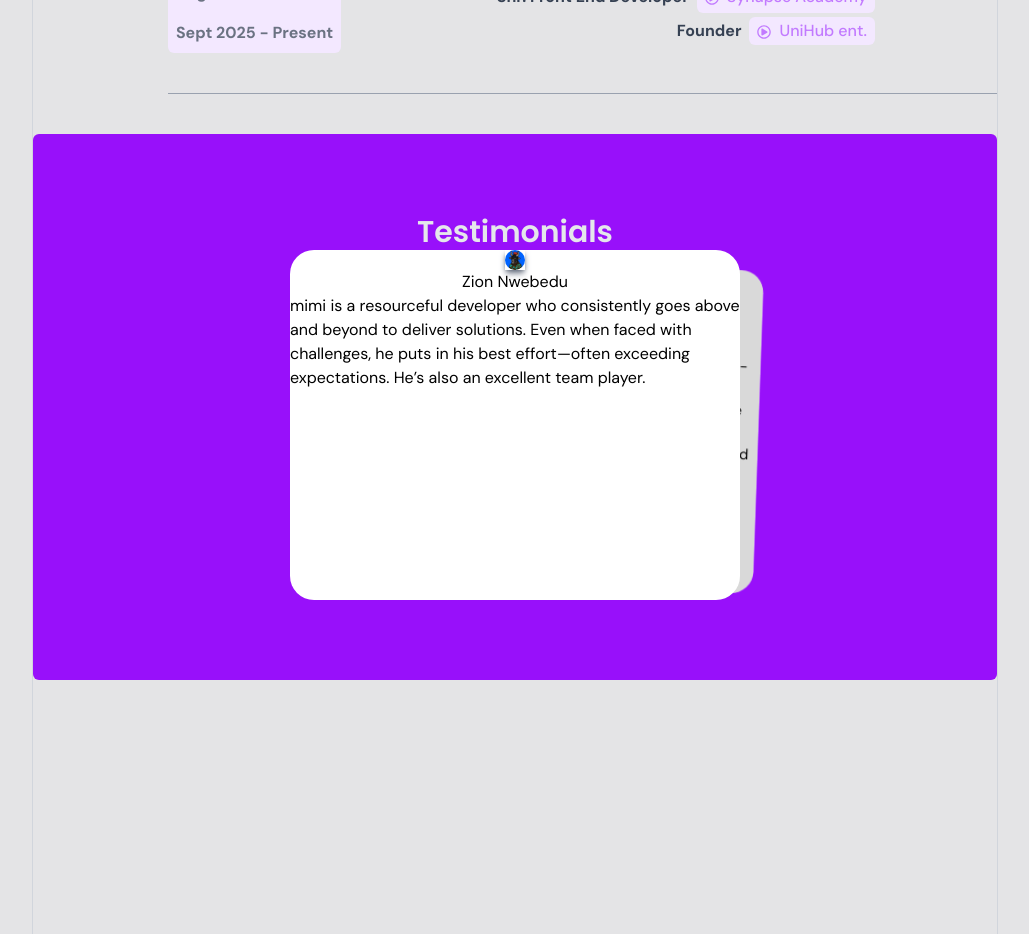
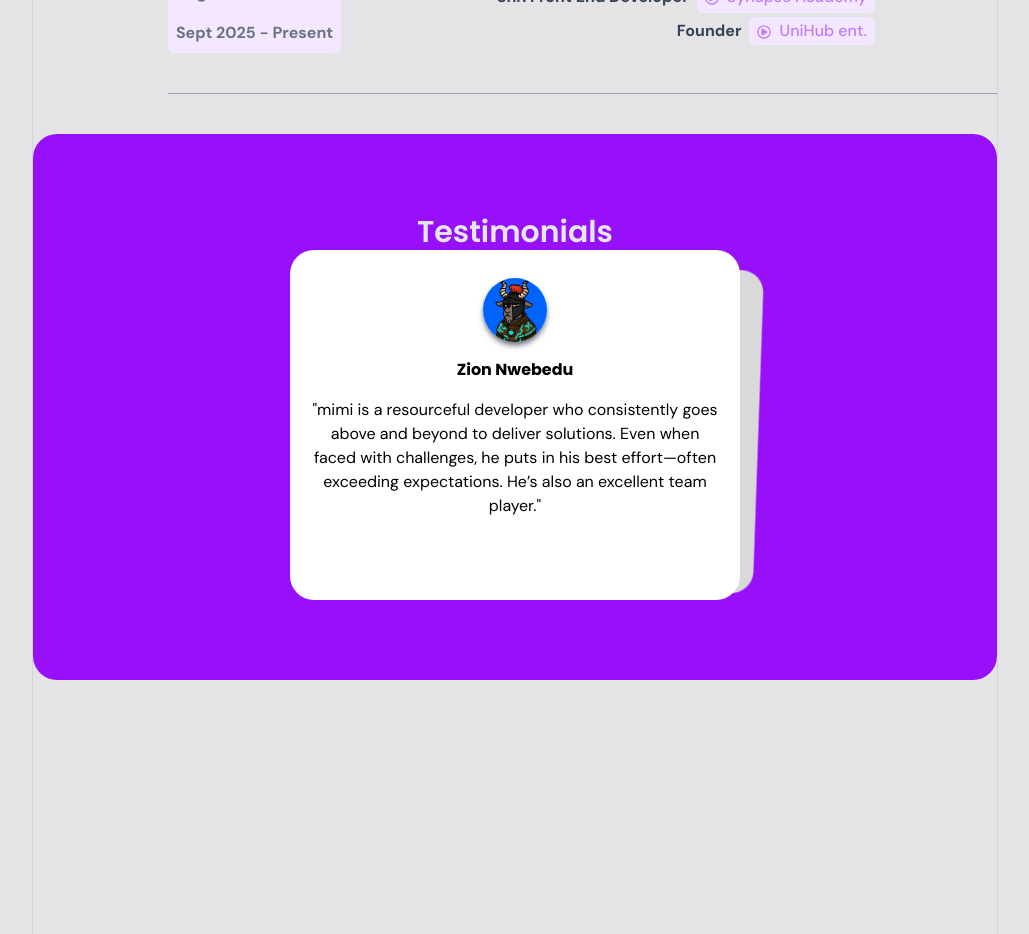
Before and after one commit to OkataMiracleDev/my_portfolio, a Next.js app: page / in a window 1280 px wide. Shown: the part 3940-4874 px from the top of the page, without its empty margins (125-1154 px from the left). Built offline with nearby package versions, Linux system fonts and the light colour scheme; a web font is replaced by a local one.

Commit message:
style(Testimonials): update styling for testimonials section
- Change container border radius from rounded-md to rounded-3xl
- Add padding to testimonial slides
- Increase avatar size and make it circular
- Improve typography styling for names and reviews

```diff
--- a/components/Home/Testimonials/TestimonialSlider.tsx
+++ b/components/Home/Testimonials/TestimonialSlider.tsx
@@ -15,12 +15,12 @@ const TestimonialSlider = () => {
             {testimonialData.map((data)=>{
                 return (
                     <SwiperSlide key={data.id} className='bg-white rounded-3xl block '>
-                        <div className='w-full flex flex-col items-center justify-center'>
-                            <div className='bg-blue w-[20px] h-[20px] shadow-md shadow-gray-500 '>
+                        <div className='py-7 px-5 w-full flex flex-col items-center justify-center'>
+                            <div className='bg-blue w-[4rem] h-[4rem] rounded-full shadow-md shadow-gray-500 '>
                                 <Image src={data.image} width={100} height={100} alt='client' className='rounded-full h-full w-full object-center object-cover' />
                             </div>
-                            <h1>{data.name}</h1>
-                            <p>{data.review}</p>
+                            <h1 className='mt-4 font-[poppins] font-bold '>{data.name}</h1>
+                            <p className='text-center mt-4'>&quot;{data.review}&quot;</p>
                         </div>
                     </SwiperSlide>
                 )
--- a/components/Home/Testimonials/Testimonials.tsx
+++ b/components/Home/Testimonials/Testimonials.tsx
@@ -4,7 +4,7 @@ import TestimonialSlider from './TestimonialSlider'
 
 const Testimonials = () => {
   return (
-    <div className='mt-10 py-20 flex flex-col items-center justify-center bg-purple-600 w-full rounded-md'>
+    <div className='mt-10 py-20 flex flex-col items-center justify-center bg-purple-600 w-full rounded-3xl'>
         <div className=' w-[80%] mx-auto grid items-center justify-center grid-cols-1 gap-10 '>
             {/* Text Content */}
             <div>
```
